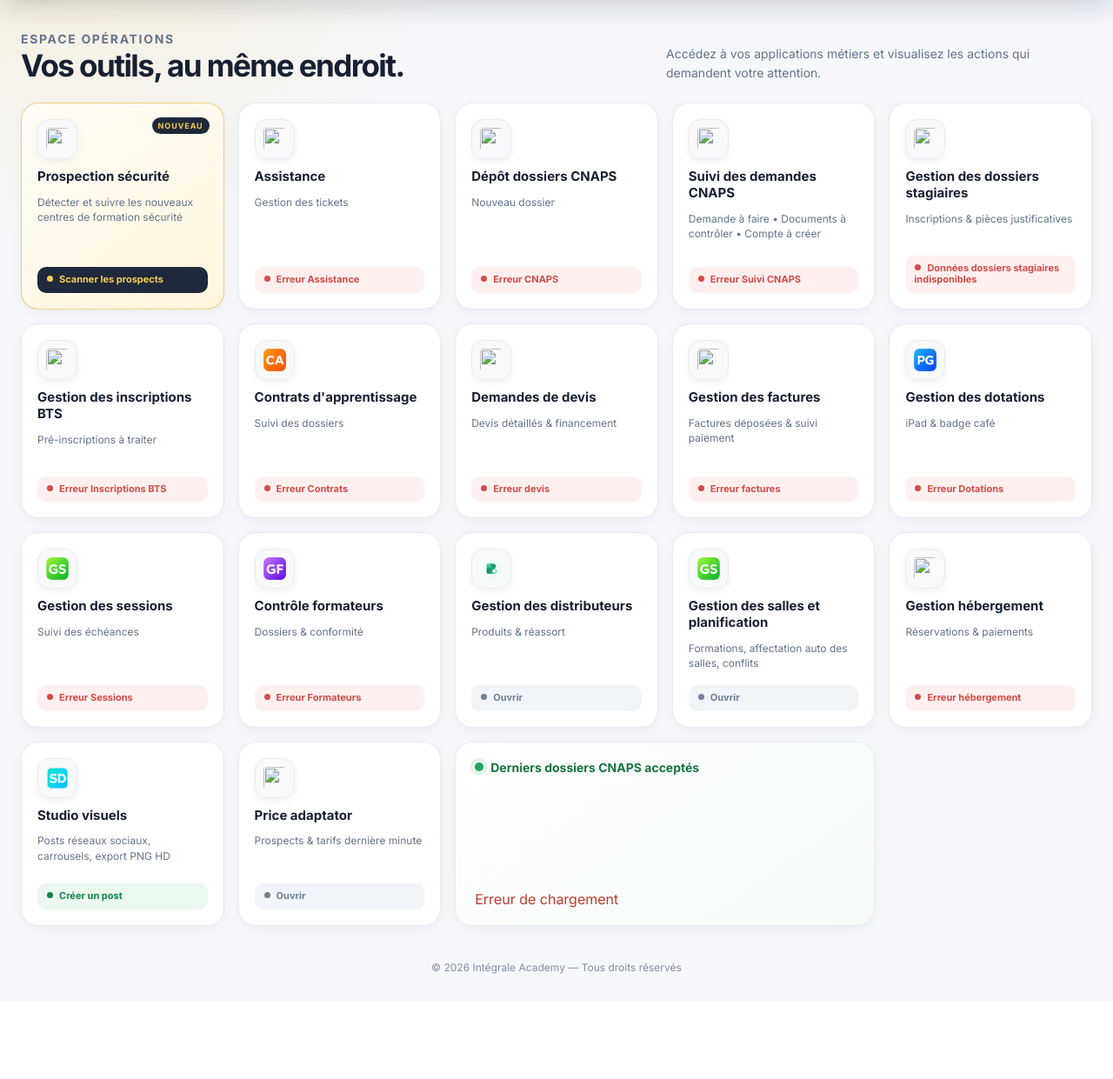
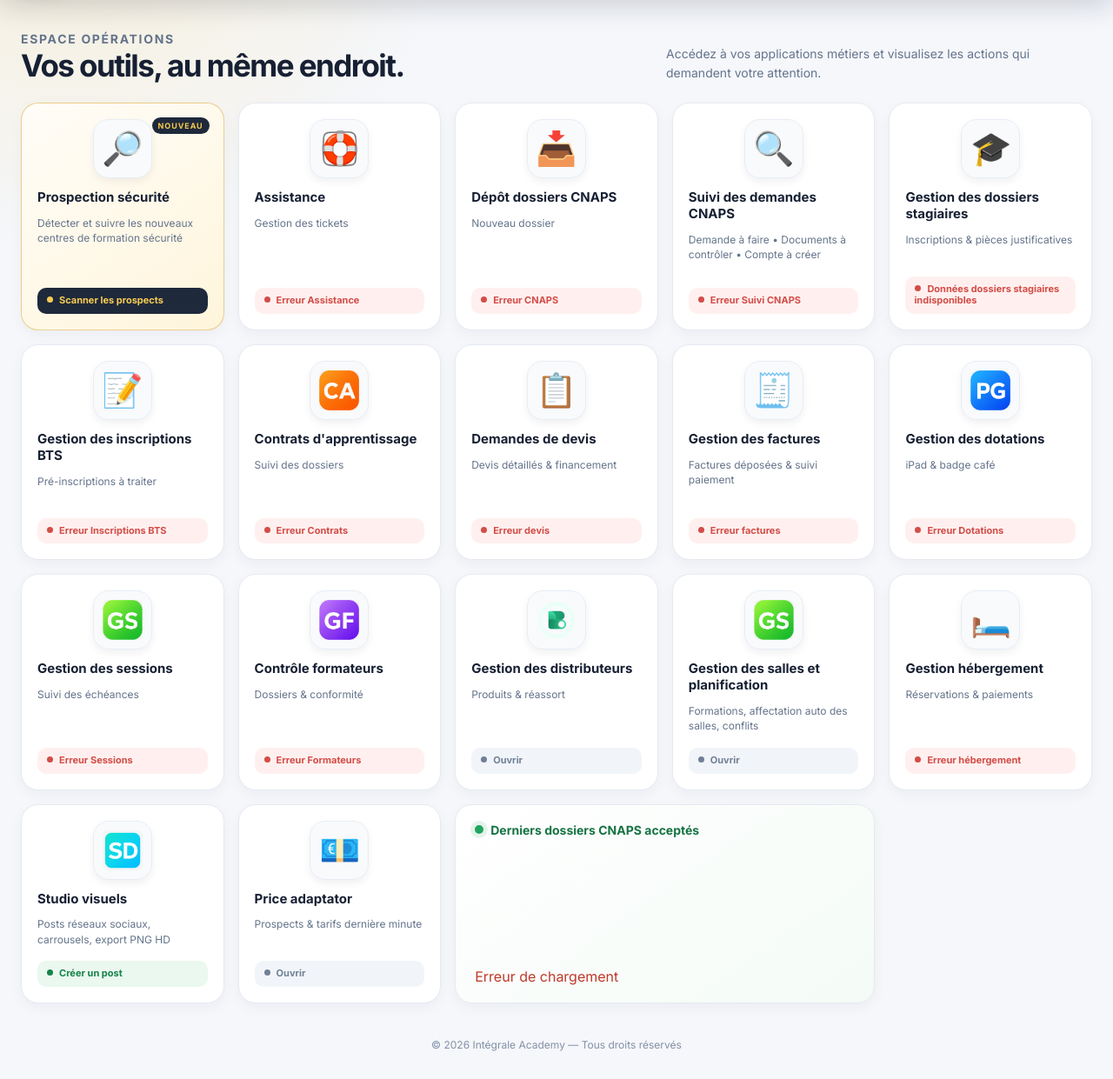
Before and after one commit to integraleacademy/plateformegestion, a Python web app: template templates/index.html in a window 1280 px wide. Shown: the part 89-1330 px from the top of the page at 87% size. Before the commit the page ends 1209 px from the top, so only its background shows below. Run offline with Jinja, Linux system fonts and the light colour scheme; the template is opened without the code that fills it, so the values that code supplies are empty.

Commit message:
Améliore les icônes du tableau de bord

```diff
--- a/templates/index.html
+++ b/templates/index.html
@@ -43,7 +43,8 @@
     .card::before { content: ''; position: absolute; top: 0; left: 20px; right: 20px; height: 2px; background: linear-gradient(90deg, transparent, rgba(232,174,47,.76), transparent); opacity: 0; transition: opacity .2s ease; }
     .card:hover { transform: translateY(-5px); border-color: rgba(232,174,47,.5); box-shadow: 0 18px 35px rgba(15, 23, 42, .11); }
     .card:hover::before { opacity: 1; }
-    .app-icon { display: grid; width: 46px; height: 46px; place-items: center; padding: 9px; border: 1px solid #e8edf4; border-radius: 14px; background: #f8fafc; box-shadow: 0 3px 8px rgba(15, 23, 42, .05); object-fit: contain; }
+    .app-icon { display: grid; width: 68px; height: 68px; place-items: center; box-sizing: border-box; margin: 0 auto 2px; padding: 10px; border: 1px solid #e8edf4; border-radius: 18px; background: #f8fafc; box-shadow: 0 4px 10px rgba(15, 23, 42, .06); object-fit: contain; }
+    .app-icon--emoji { padding: 0; font-family: "Apple Color Emoji", "Segoe UI Emoji", "Noto Color Emoji", sans-serif; font-size: 38px; line-height: 1; }
     .title { color: var(--dashboard-ink); font-size: 15px; font-weight: 750; line-height: 1.25; }
     .desc { min-height: 40px; color: var(--dashboard-muted); font-size: 12px; line-height: 1.45; opacity: 1; }
     .notif { width: 100%; margin-top: auto; padding: 8px 10px; border: 0; border-radius: 10px; font-size: 11px; font-weight: 700; line-height: 1.25; text-align: left; }
@@ -94,42 +95,42 @@
         </div>
 <div class="grid">
   <a class="card prospecting-card" href="{{ url_for('prospecting.admin_prospects') }}">
-    <img class="app-icon" src="https://www.google.com/s2/favicons?domain=plateformegestion.onrender.com&sz=128" alt="" aria-hidden="true">
+    <span class="app-icon app-icon--emoji" aria-hidden="true">🔎</span>
     <div class="title">Prospection sécurité</div>
     <div class="desc">Détecter et suivre les nouveaux centres de formation sécurité</div>
     <div class="notif">Scanner les prospects</div>
   </a>
 
   <a class="card" href="https://assistance-alw9.onrender.com/admin" target="_blank" rel="noopener">
-    <img class="app-icon" src="https://www.google.com/s2/favicons?domain=assistance-alw9.onrender.com&sz=128" alt="" aria-hidden="true">
+    <span class="app-icon app-icon--emoji" aria-hidden="true">🛟</span>
     <div class="title">Assistance</div>
     <div class="desc">Gestion des tickets</div>
     <div id="notif-assistance" class="notif empty">Chargement...</div>
   </a>
 
   <a class="card" href="https://cnapsv3.onrender.com/a-traiter" target="_blank" rel="noopener">
-    <img class="app-icon" src="https://www.google.com/s2/favicons?domain=cnapsv3.onrender.com&sz=128" alt="" aria-hidden="true">
+    <span class="app-icon app-icon--emoji" aria-hidden="true">📥</span>
     <div class="title">Dépôt dossiers CNAPS</div>
     <div class="desc">Nouveau dossier</div>
     <div id="notif-cnaps" class="notif empty">Chargement...</div>
   </a>
 
   <a class="card" href="https://cnapsv3.onrender.com/a-traiter" target="_blank" rel="noopener">
-    <img class="app-icon" src="https://www.google.com/s2/favicons?domain=cnapsv3.onrender.com&sz=128" alt="" aria-hidden="true">
+    <span class="app-icon app-icon--emoji" aria-hidden="true">🔍</span>
     <div class="title">Suivi des demandes CNAPS</div>
     <div class="desc">Demande à faire • Documents à contrôler • Compte à créer</div>
     <div id="notif-suivi" class="notif empty">Chargement...</div>
   </a>
 
   <a class="card" id="card-stagiaires" href="https://gestionstagiaires-r5no.onrender.com/admin/sessions" target="_blank" rel="noopener">
-    <img class="app-icon" src="https://www.google.com/s2/favicons?domain=gestionstagiaires-r5no.onrender.com&sz=128" alt="" aria-hidden="true">
+    <span class="app-icon app-icon--emoji" aria-hidden="true">🎓</span>
     <div class="title">Gestion des dossiers stagiaires</div>
     <div class="desc">Inscriptions & pièces justificatives </div>
     <div id="notif-stagiaires" class="notif empty">Chargement...</div>
   </a>
 
   <a class="card" href="https://inscriptionsbts.onrender.com/admin" target="_blank" rel="noopener">
-  <img class="app-icon" src="https://www.google.com/s2/favicons?domain=inscriptionsbts.onrender.com&sz=128" alt="" aria-hidden="true">
+  <span class="app-icon app-icon--emoji" aria-hidden="true">📝</span>
   <div class="title">Gestion des inscriptions BTS</div>
   <div class="desc">Pré-inscriptions à traiter</div>
   <div id="notif-bts" class="notif empty">Chargement...</div>
@@ -143,14 +144,14 @@
   </a>
 
   <a class="card" href="https://assistance-alw9.onrender.com/admin-devis" target="_blank" rel="noopener">
-  <img class="app-icon" src="https://www.google.com/s2/favicons?domain=assistance-alw9.onrender.com&sz=128" alt="" aria-hidden="true">
+  <span class="app-icon app-icon--emoji" aria-hidden="true">📋</span>
   <div class="title">Demandes de devis</div>
   <div class="desc">Devis détaillés & financement</div>
   <div id="notif-devis" class="notif empty">Chargement...</div>
 </a>
 
   <a class="card" href="https://factures-jx8r.onrender.com/admin" target="_blank" rel="noopener">
-  <img class="app-icon" src="https://www.google.com/s2/favicons?domain=factures-jx8r.onrender.com&sz=128" alt="" aria-hidden="true">
+  <span class="app-icon app-icon--emoji" aria-hidden="true">🧾</span>
   <div class="title">Gestion des factures</div>
   <div class="desc">Factures déposées & suivi paiement</div>
   <div id="notif-factures" class="notif empty">Chargement...</div>
@@ -194,7 +195,7 @@
 
 
   <a class="card" href="https://assistance-alw9.onrender.com/admin_hebergement" target="_blank" rel="noopener">
-  <img class="app-icon" src="https://www.google.com/s2/favicons?domain=assistance-alw9.onrender.com&sz=128" alt="" aria-hidden="true">
+  <span class="app-icon app-icon--emoji" aria-hidden="true">🛏️</span>
   <div class="title">Gestion hébergement</div>
   <div class="desc">Réservations & paiements</div>
   <div id="notif-hebergement" class="notif empty">Chargement...</div>
@@ -209,7 +210,7 @@
 </a>
 
   <a class="card" href="{{ url_for('price_adaptator') }}" target="_blank" rel="noopener">
-  <img class="app-icon" src="https://www.google.com/s2/favicons?domain=plateformegestion.onrender.com&sz=128" alt="" aria-hidden="true">
+  <span class="app-icon app-icon--emoji" aria-hidden="true">💶</span>
   <div class="title">Price adaptator</div>
   <div class="desc">Prospects & tarifs dernière minute</div>
   <div class="notif empty">Ouvrir</div>
```
